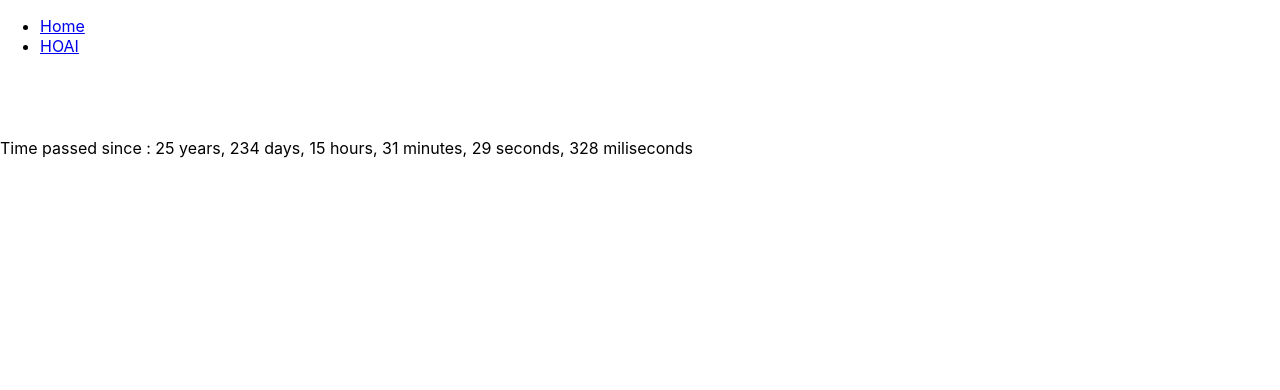
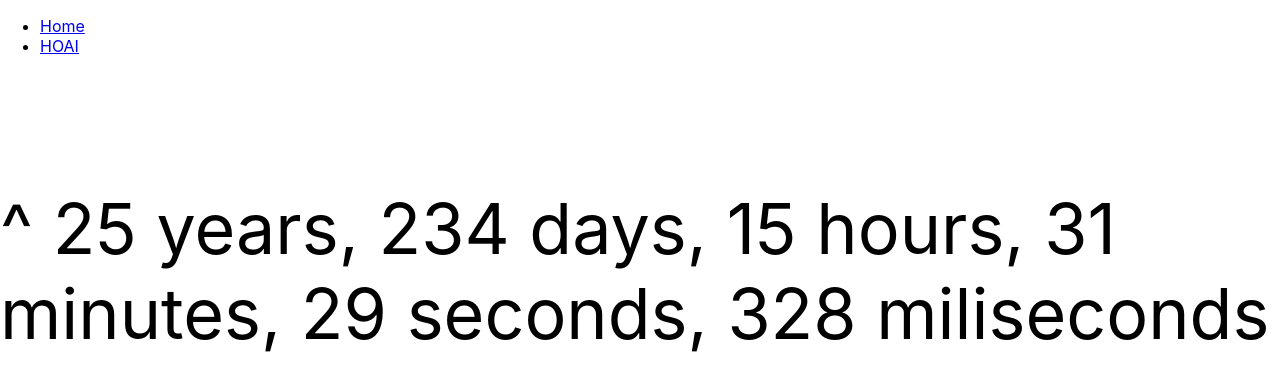
Before and after one commit to vfzac/vfpages, a React (Create React App) app: page /vfpages/HOAI in a window 1280 px wide. Shown: the top 390 px of the page. Built offline with nearby package versions, Linux system fonts and the light colour scheme.

Commit message:
minor edit to HOAI display

```diff
--- a/src/css/HOAI.css
+++ b/src/css/HOAI.css
@@ -8,7 +8,7 @@ h1 {
 
   p {
     color: black;
-    font-size: 16px;
+    font-size: 70px;
   }
 
   /* Styles for small devices (up to 576px) */
--- a/src/pages/HOAI.js
+++ b/src/pages/HOAI.js
@@ -1,4 +1,6 @@
 import React, { useState, useEffect } from 'react';
+import '../css/HOAI.css'; // Import your CSS file
+
 
 const TimePassed = () => {
   const [startDate, setStartDate] = useState('');
@@ -36,7 +38,7 @@ const TimePassed = () => {
   return (
     <div>
       <h1 style={{color:'white'}}>How_Old_Am_I</h1>
-      {timePassed && <p>Time passed since {startDate}: {timePassed}</p>}
+      {timePassed && <p>^{startDate} {timePassed}</p>}
     </div>
   );
 };
```
